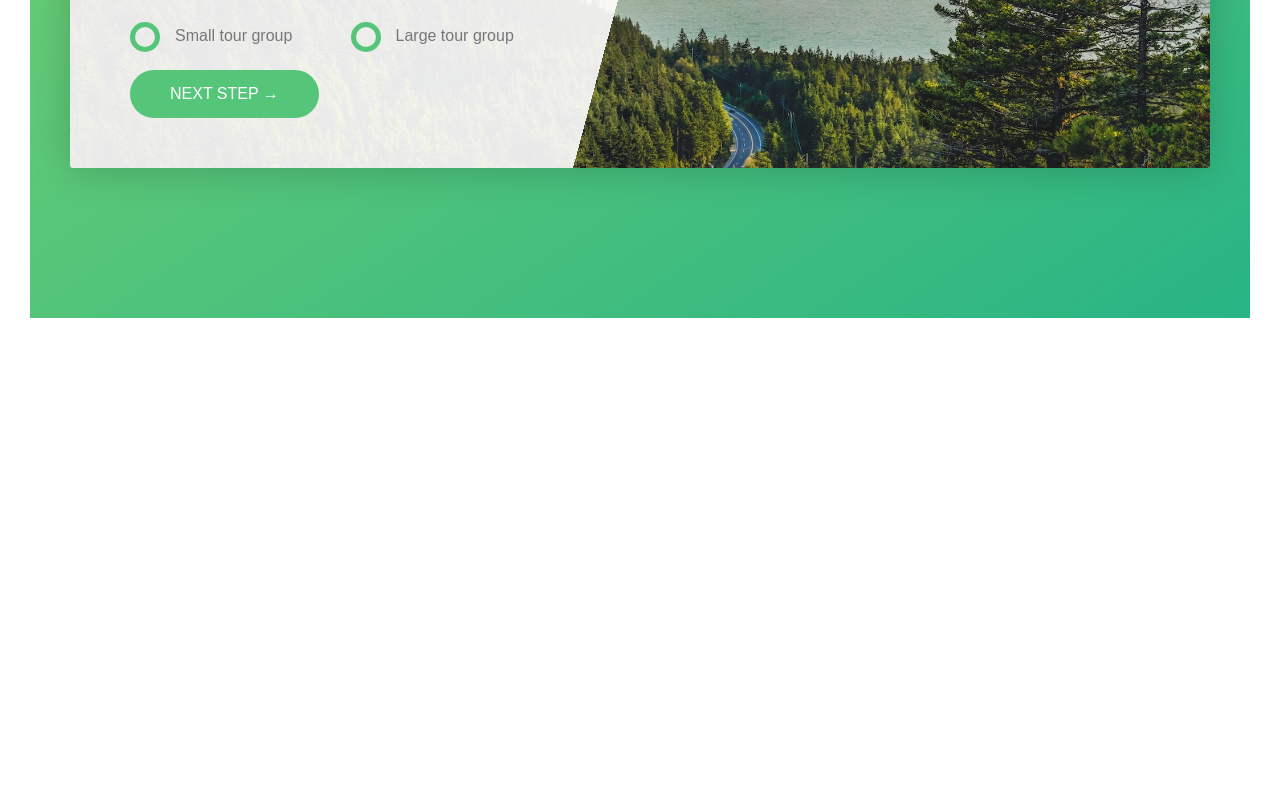
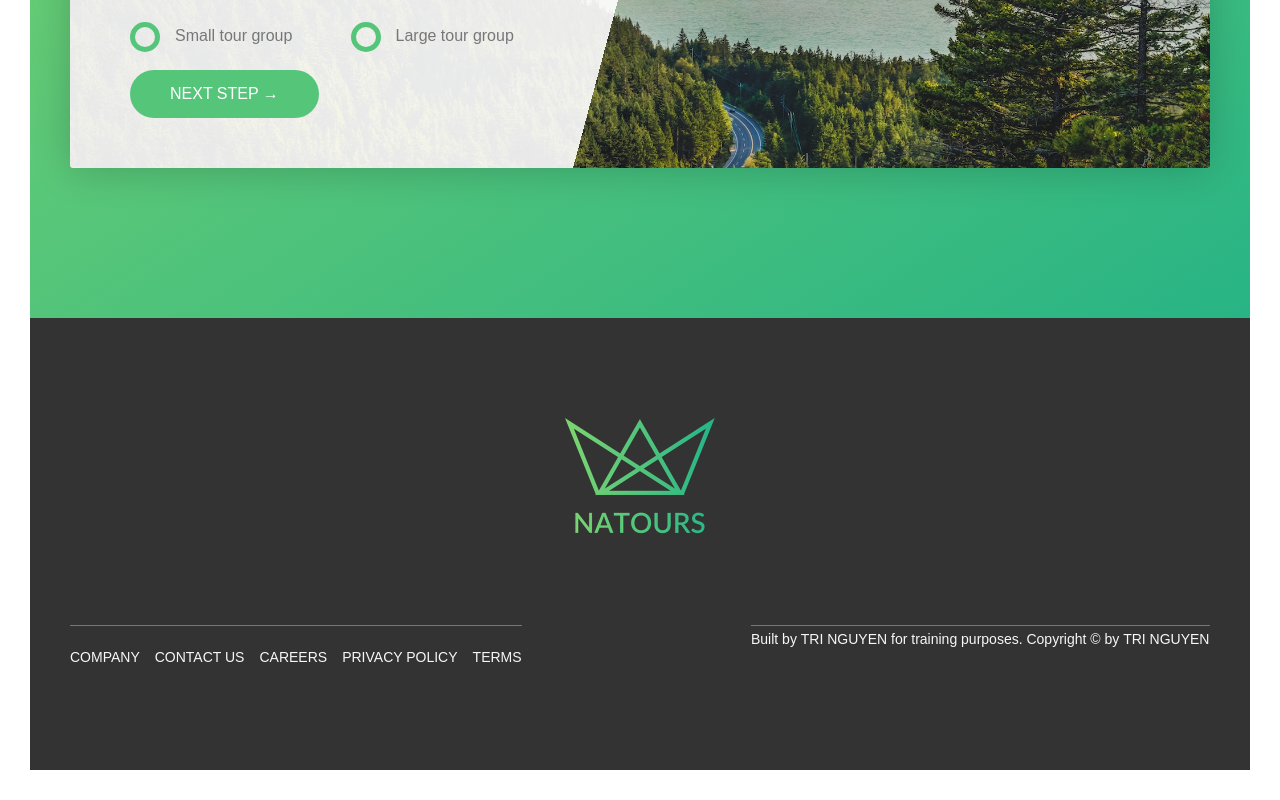
Before and after one commit to AI-LastWish/natours-react-spring, a React (Create React App) app in the folder frontend/: page / in a window 1280 px wide. Shown: the part 4910-5710 px from the top of the page. Before the commit the page ends 5258 px from the top, so only its background shows below. Built offline with nearby package versions, Linux system fonts and the light colour scheme; the HTML template or start-up script is replaced by a standard one.

Commit message:
48. Building the Footer

```diff
--- /dev/null
+++ b/frontend/src/components/layout/Footer.js
@@ -0,0 +1,32 @@
+import React from 'react';
+import '../../scss/main.scss';
+
+const footer = props => {
+    return (
+        <footer className="footer">
+            <div className="footer__logo-box">
+                <img src="img/logo-green-2x.png" alt="Full logo" className="footer__logo" />
+            </div>
+            <div className="row">
+                <div className="col-1-of-2">
+                    <div className="footer__navigation">
+                        <ul className="footer__list">
+                            <li className="footer__item"><a href="#" className="footer__link">Company</a></li>
+                            <li className="footer__item"><a href="#" className="footer__link">Contact us</a></li>
+                            <li className="footer__item"><a href="#" className="footer__link">Careers</a></li>
+                            <li className="footer__item"><a href="#" className="footer__link">Privacy policy</a></li>
+                            <li className="footer__item"><a href="#" className="footer__link">Terms</a></li>
+                        </ul>
+                    </div>
+                </div>
+                <div className="col-1-of-2">
+                    <p className="footer__copyright">
+                        Built by <a href="#" className="footer__link">Tri Nguyen</a> for training purposes. Copyright &copy; by <a href="#" className="footer__link">Tri Nguyen</a>
+                    </p>
+                </div>
+            </div>
+        </footer>
+    )
+}
+
+export default footer;
--- a/frontend/src/pages/HomePage.js
+++ b/frontend/src/pages/HomePage.js
@@ -5,6 +5,7 @@
 import SectionTours from '../components/sections/section-tours';
 import SectionStories from '../components/sections/section-stories';
 import SectionBook from '../components/sections/section-book';
+import Footer from '../components/layout/Footer';
 
 function HomePage(props) {
     return (
@@ -15,6 +16,7 @@
             <SectionTours />
             <SectionStories />
             <SectionBook />
+            <Footer />
         </div>
     )
 }
--- a/frontend/src/scss/abstracts/_variables.scss
+++ b/frontend/src/scss/abstracts/_variables.scss
@@ -14,6 +14,7 @@
 
 $color-grey-dark: #777;
 $color-grey-dark-2: #999;
+$color-grey-dark-3: #333;
 
 $color-white: #fff;
 $color-black: #000;
--- /dev/null
+++ b/frontend/src/scss/layout/_footer.scss
@@ -0,0 +1,61 @@
+.footer {
+    background-color: $color-grey-dark-3;
+    padding: 10rem 0;
+    font-size: 1.4rem;
+    color: $color-grey-light-1;
+
+    &__logo-box {
+        text-align: center;
+        margin-bottom: 8rem;
+    }
+
+    &__logo {
+        width: 15rem;
+        height: auto;
+    }
+
+    &__navigation {
+        border-top: 0.1rem solid $color-grey-dark;
+        padding-top: 2rem;
+        display: inline-block;
+    }
+
+    &__list {
+        list-style: none;
+    }
+
+    &__item {
+        display: inline-block;
+
+        &:not(:last-child) {
+            margin-right: 1.5rem;
+        }
+    }
+
+    &__link {
+        &:link,
+        &:visited {
+            color: $color-grey-light-1;
+            background-color: $color-grey-dark-3;
+            text-decoration: none;
+            text-transform: uppercase;
+            display: inline-block;
+            transition: all 0.2s;
+        }
+
+        &:hover,
+        &:active {
+            color: $color-primary;
+            box-shadow: 0 1rem 2rem rgba($color: $color-black, $alpha: 0.4);
+            transform: rotate(5deg) scale(1.3);
+        }
+    }
+
+    &__copyright {
+        color: inherit;
+        border-top: 0.1rem solid $color-grey-dark;
+        padding-top: 0.2rem;
+        width: 85%;
+        float: right;
+    }
+}
--- a/frontend/src/scss/main.scss
+++ b/frontend/src/scss/main.scss
@@ -17,6 +17,7 @@
 
 @import "./layout/header";
 @import "./layout//grid";
+@import "./layout/footer";
 
 @import "./vendors/font-awesome/icon-font.css";
 
```
